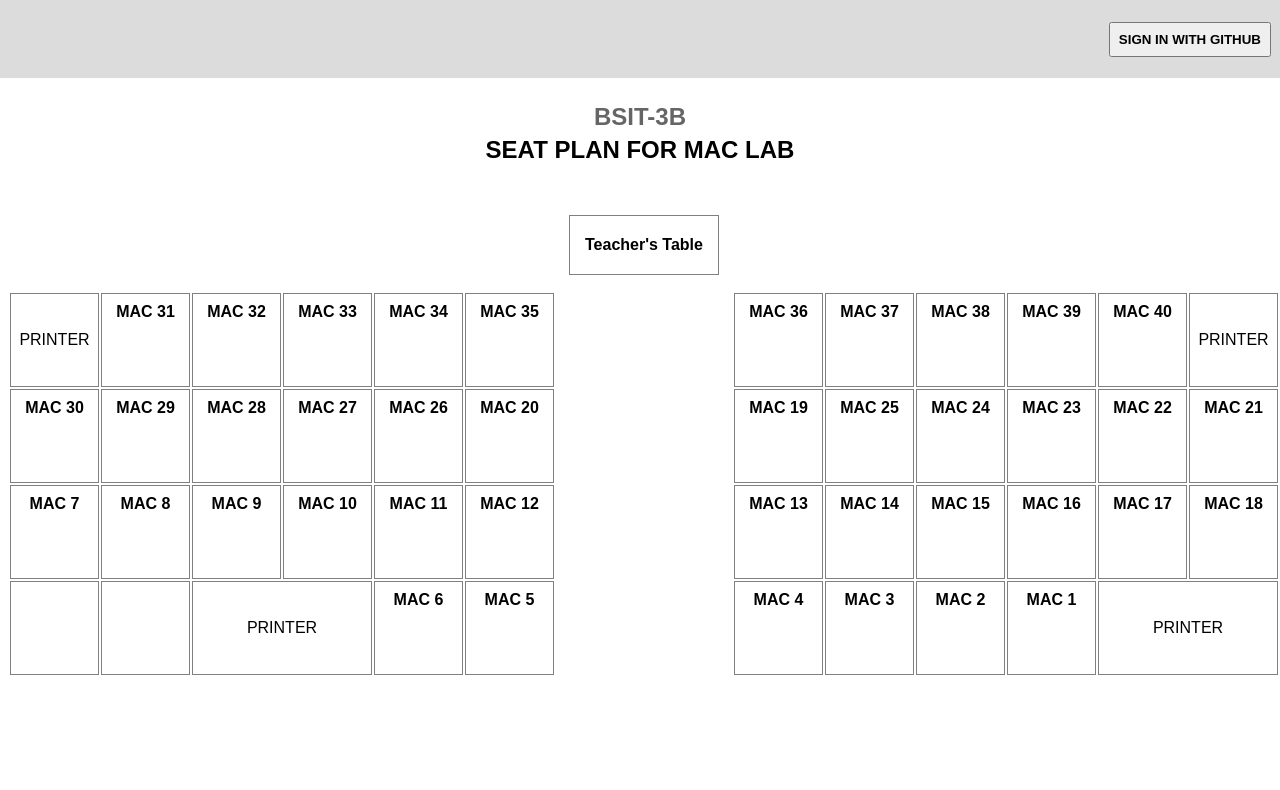
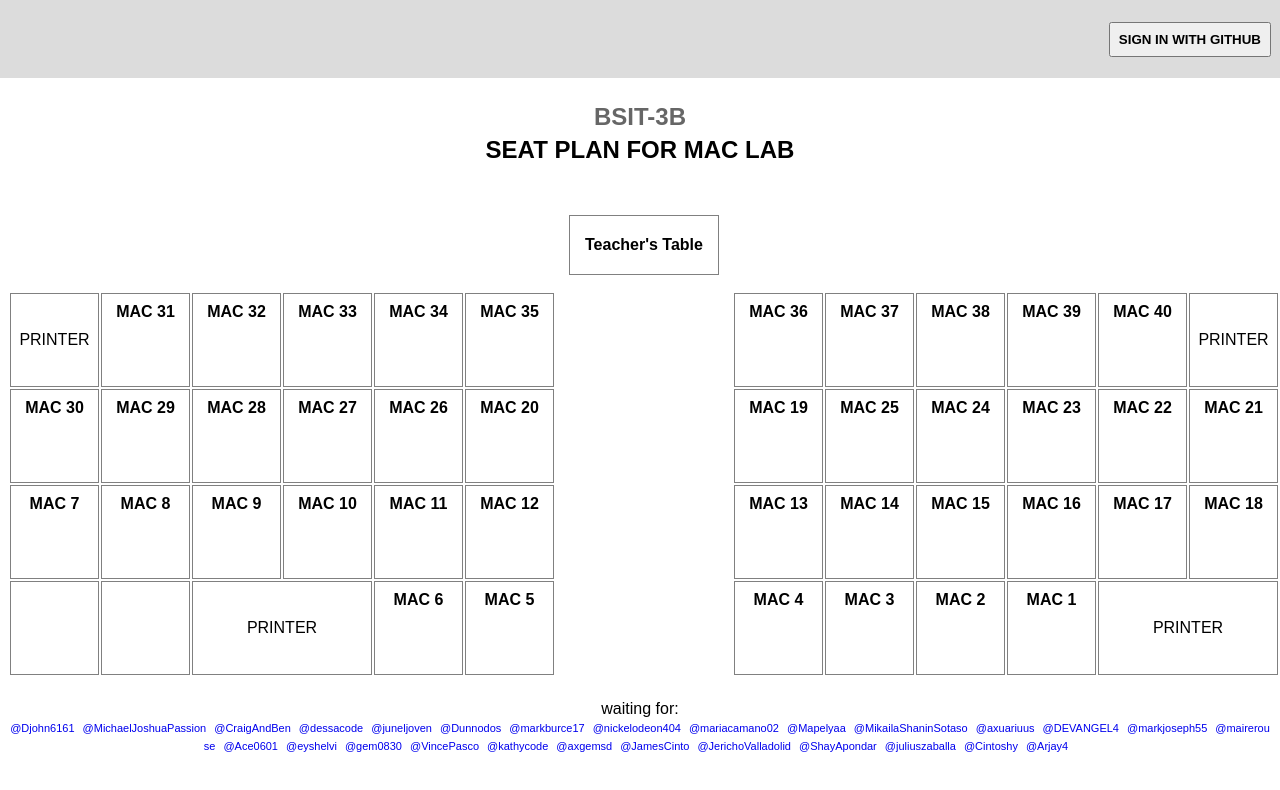
Before and after one commit to kulotsystems/maclab-bsit3b-2023, a React (Vite) app: page / in a window 1280 px wide. Shown: the top 790 px of the page. Built offline with nearby package versions, Linux system fonts and the light colour scheme; no server answers; the database is empty.

Commit message:
Display undecided members.

```diff
--- a/src/components/Lab.tsx
+++ b/src/components/Lab.tsx
@@ -1,7 +1,9 @@
 import { useState, useEffect } from 'react';
 import { useSelector, useDispatch } from 'react-redux';
+import useMembers from '../hooks/useMembers';
 import { signIn, signOut } from '../actions';
 import { Seat } from './Seat';
+import { Undecided } from './Undecided';
 import { StudentType } from '../types/Student.type';
 import { SeatsType } from '../types/Seat.type';
 import supabase from '../config/supabase-client';
@@ -15,6 +17,8 @@ export const Lab = () => {
     // local state
     const [seats, setSeats] = useState<SeatsType | null>(null);
     const [loading, setLoading] = useState(false);
+
+    const members = useMembers();
 
     // onload
     useEffect(() => {
@@ -226,6 +230,12 @@ export const Lab = () => {
                     </>
                 )}
             </main>
+
+            { seats && (
+                <footer>
+                    <Undecided seats={seats} members={members}/>
+                </footer>
+            )}
         </div>
     );
 };
--- /dev/null
+++ b/src/components/Undecided.tsx
@@ -0,0 +1,40 @@
+import { SeatsType } from '../types/Seat.type';
+
+type UndecidedProps = {
+    seats: SeatsType | null,
+    members: Array<string>
+}
+
+export const Undecided = (props: UndecidedProps) => {
+    const members = props.members;
+    const lowercaseMembers = members.map(member => member.toLowerCase());
+
+    if(props.seats) {
+        // remove present members
+        Object.values(props.seats).map(seat => {
+            if(seat.student) {
+                const index = lowercaseMembers.indexOf(seat.student.username.toLowerCase());
+                if(index >= 0) {
+                    members.splice(index, 1);
+                    lowercaseMembers.splice(index, 1);
+                }
+            }
+        });
+    }
+
+    if(members.length <= 0)
+        return <></>;
+
+    return (
+        <div className="undecided">
+            <p>waiting for:</p>
+            { members.map(member => (
+                <small key={member} className="member">
+                    <a href={`https://github.com/${member}`} target='blank'>
+                        @{member}
+                    </a>
+                </small>
+            ))}
+        </div>
+    );
+};
--- /dev/null
+++ b/src/hooks/useMembers.ts
@@ -0,0 +1,33 @@
+const useMembers = () => {
+    return [
+        'Djohn6161',
+        'MichaelJoshuaPassion',
+        'CraigAndBen',
+        'dessacode',
+        'juneljoven',
+        'Dunnodos',
+        'markburce17',
+        'nickelodeon404',
+        'mariacamano02',
+        'Mapelyaa',
+        'MikailaShaninSotaso',
+        'axuariuus',
+        'DEVANGEL4',
+        'markjoseph55',
+        'mairerouse',
+        'Ace0601',
+        'eyshelvi',
+        'gem0830',
+        'VincePasco',
+        'kathycode',
+        'axgemsd',
+        'JamesCinto',
+        'JerichoValladolid',
+        'ShayApondar',
+        'juliuszaballa',
+        'Cintoshy',
+        'Arjay4'
+    ];
+};
+
+export default useMembers;
--- a/src/index.css
+++ b/src/index.css
@@ -127,3 +127,17 @@ small {
     text-align: center;
     opacity: 0.7;
 }
+
+.undecided {
+    padding: 15px 8px;
+    text-align: center;
+    word-break: break-word;
+}
+
+.undecided .member {
+    margin-right: 8px;
+}
+
+.undecided a {
+    text-decoration: none;
+}
```
